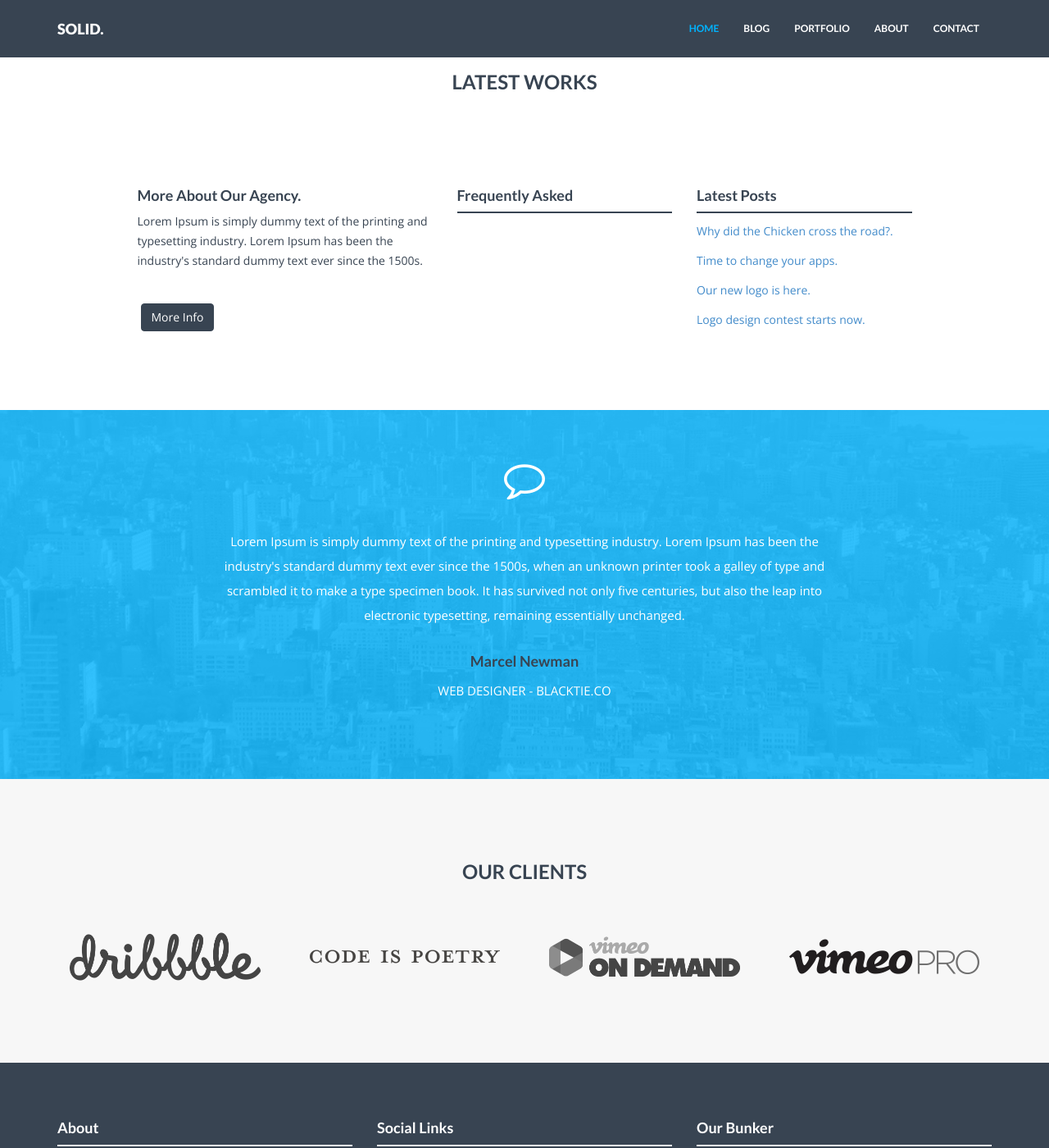
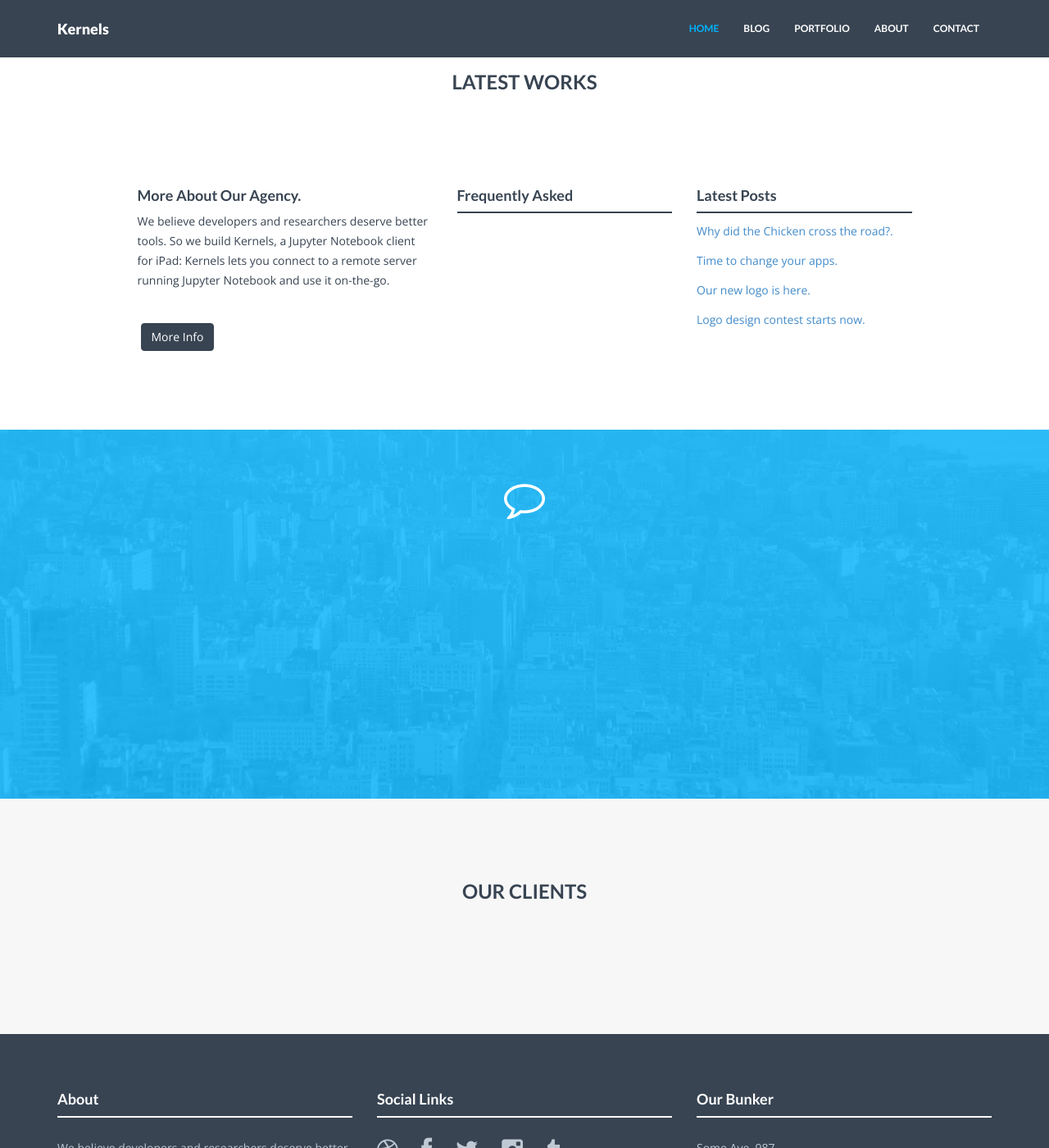
Before and after one commit to test-juno-sh/juno-website-test, a Jekyll site: the page built from index.html, in a window 1280 px wide and 1400 px high, scrolled down 1145 px. Shown: the whole window at 82% size. Built offline with Jekyll 4.4.1, drawn with Linux system fonts in a browser that asks for light colours; nearby versions of some CDN libraries; some of the changed text lies outside the part shown.

Commit message:
Update config.

```diff
--- a/_config.yml
+++ b/_config.yml
@@ -1,15 +1,15 @@
 ### GENERAL SETTINGS ###
 
 # Site settings
-title: SOLID.
-description: "Write an awesome description for your new site here. You can edit this line in _config.yml. It will appear in your document head meta (for Google search results) and in your feed.xml site description."
+title: Kernels
+description: "Kernels: Jupyter Notebook client for iPad"
 analytics: #Google analytics code in the format XX-nnnnnnnn-n
-baseurl: "" #important: start with /
-url: "http://yourdomain.com"
+baseurl: #important: start with /
+url: "//kernels.io"
 
 # Build settings
 markdown: kramdown
-permalink: /:categories/:title
+permalink: /:categories/:title/
 excerpt_separator: <!--more--> #use this in posts to define how long the excerpt of the post (that is shown on the Blog page) is
 
 colors:  #in hex code if not noted else
@@ -57,61 +57,5 @@
 
 ### GENERAL DATA FOR VARIOUS LOCATIONS ###
 
-# Members information. Shown on About page.
-members:
-  - name: Mark Webber
-    position: CEO
-    text: Lorem Ipsum is simply dummy text of the printing and typesetting industry.
-    img: team01.jpg
-    social:
-      - title: envelope #use for email address
-        url: mailto:name@domain.com
-      - title: twitter
-        url: http://twitter.com/handle
-  - name: Paul Jameson
-    position: Lead Designer
-    text: Lorem Ipsum is simply dummy text of the printing and typesetting industry.
-    img: team02.jpg
-    social:
-      - title: envelope #use for email address
-        url: mailto:name@domain.com
-      - title: twitter
-        url: http://twitter.com/handle
-  - name: Laura Sommers
-    position: Lead Developer
-    text: Lorem Ipsum is simply dummy text of the printing and typesetting industry.
-    img: team03.jpg
-    social:
-      - title: envelope #use for email address
-        url: mailto:name@domain.com
-      - title: twitter
-        url: http://twitter.com/handle
-  - name: Martin Blunt
-    position: Marketing
-    text: Lorem Ipsum is simply dummy text of the printing and typesetting industry.
-    img: team04.jpg
-    social:
-      - title: envelope #use for email address
-        url: mailto:name@domain.com
-      - title: twitter
-        url: http://twitter.com/handle
-
-# Clients information. Shown on Home and About pages.
-clients:
-  - name: dribbble
-    img: client01.png
-  - name: Code is Poetry
-    img: client02.png
-  - name: Vimeo
-    img: client03.png
-  - name: VimeoPro
-    img: client04.png
-
 # Short text about your company. Shown in footer on every page and also separately on Home and Contact page.
-about: "Lorem Ipsum is simply dummy text of the printing and typesetting industry. Lorem Ipsum has been the industry's standard dummy text ever since the 1500s."
-
-# Testimonial content. Shown on Home and About page.
-testimonial:
-    message: "Lorem Ipsum is simply dummy text of the printing and typesetting industry. Lorem Ipsum has been the industry's standard dummy text ever since the 1500s, when an unknown printer took a galley of type and scrambled it to make a type specimen book. It has survived not only five centuries, but also the leap into electronic typesetting, remaining essentially unchanged."
-    author: Marcel Newman
-    position: WEB DESIGNER - BLACKTIE.CO
+about: "We believe developers and researchers deserve better tools. So we build Kernels, a Jupyter Notebook client for iPad: Kernels lets you connect to a remote server running Jupyter Notebook and use it on-the-go."
```
